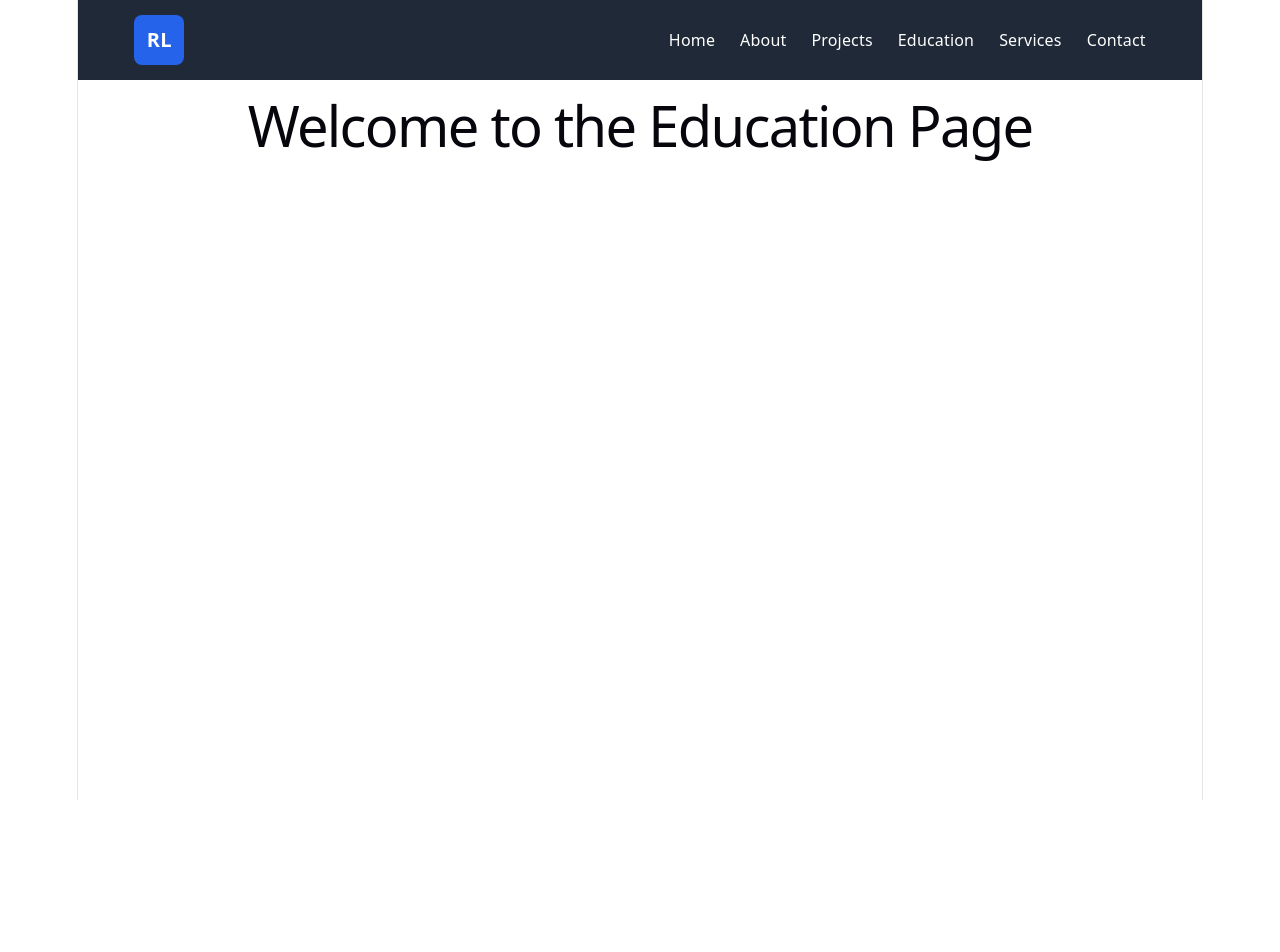
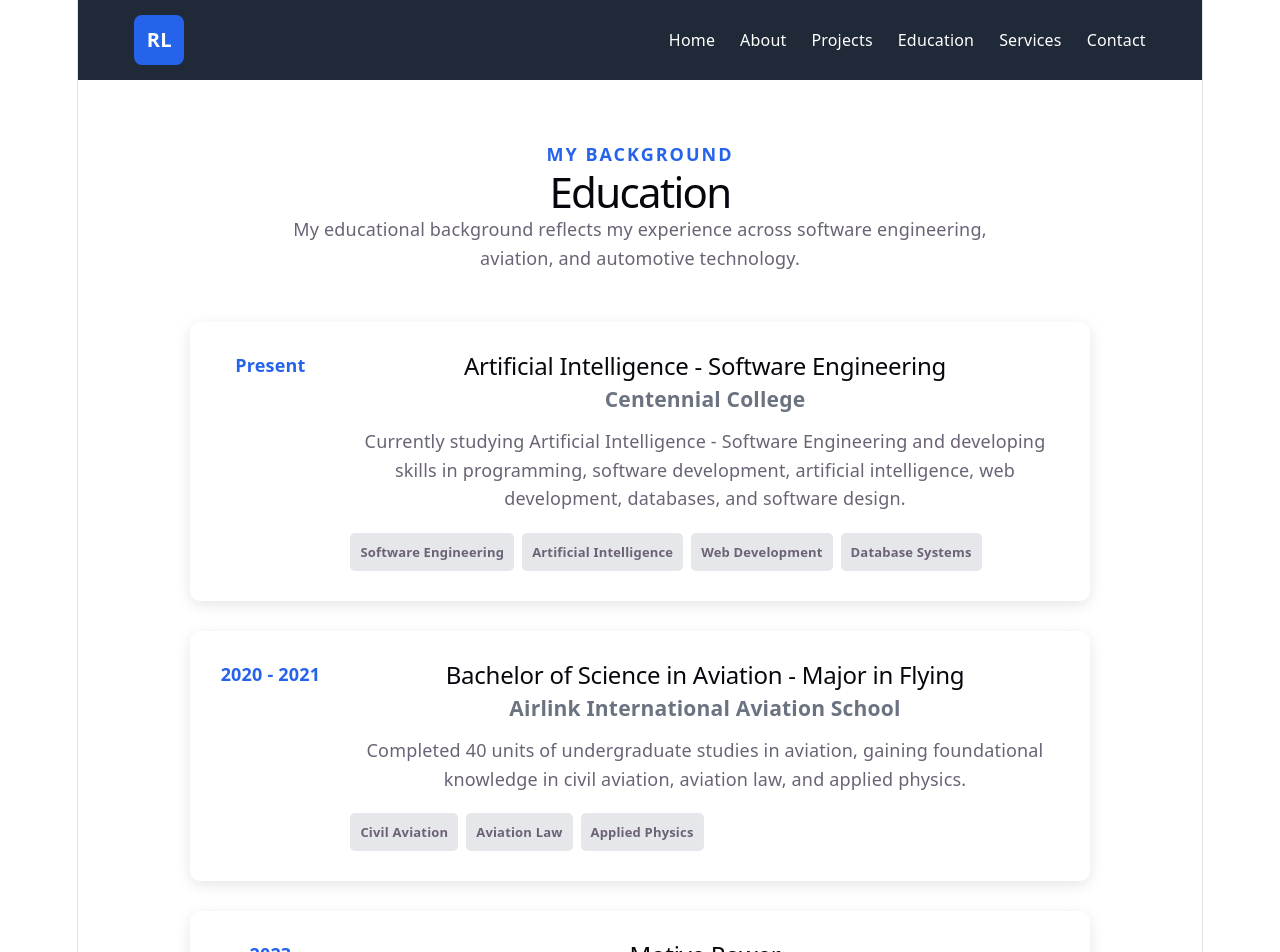
Before and after one commit to rostomiii/WebDevLab1, a React (Vite) app in the folder client/: page /education in a window 1280 px wide. Shown: the top 952 px of the page. Before the commit the page ends 800 px from the top, so only its background shows below. Built offline with nearby package versions, Linux system fonts and the light colour scheme.

Commit message:
added education

```diff
--- a/client/src/education.jsx
+++ b/client/src/education.jsx
@@ -1,7 +1,107 @@
 export default function Education() {
     return (
-        <div>
-            <h1>Welcome to the Education Page</h1>
-        </div>
+        <main className="education-page">
+
+            {/* Education Page Header */}
+            <section className="education-header">
+                <p className="section-label">MY BACKGROUND</p>
+                <h1>Education</h1>
+
+                <p>
+                    My educational background reflects my experience across
+                    software engineering, aviation, and automotive technology.
+                </p>
+            </section>
+
+            {/* Education Timeline */}
+            <section className="education-container">
+
+                {/* Artificial Intelligence - Software Engineering */}
+                <div className="education-card">
+                    <div className="education-year">
+                        Present
+                    </div>
+
+                    <div className="education-content">
+                        <h2>
+                            Artificial Intelligence - Software Engineering
+                        </h2>
+
+                        <h3>Centennial College</h3>
+
+                        <p>
+                            Currently studying Artificial Intelligence -
+                            Software Engineering and developing skills in
+                            programming, software development, artificial
+                            intelligence, web development, databases, and
+                            software design.
+                        </p>
+
+                        <div className="education-skills">
+                            <span>Software Engineering</span>
+                            <span>Artificial Intelligence</span>
+                            <span>Web Development</span>
+                            <span>Database Systems</span>
+                        </div>
+                    </div>
+                </div>
+
+
+                {/* Aviation Studies */}
+                <div className="education-card">
+                    <div className="education-year">
+                        2020 - 2021
+                    </div>
+
+                    <div className="education-content">
+                        <h2>
+                            Bachelor of Science in Aviation - Major in Flying
+                        </h2>
+
+                        <h3>Airlink International Aviation School</h3>
+
+                        <p>
+                            Completed 40 units of undergraduate studies in
+                            aviation, gaining foundational knowledge in civil
+                            aviation, aviation law, and applied physics.
+                        </p>
+
+                        <div className="education-skills">
+                            <span>Civil Aviation</span>
+                            <span>Aviation Law</span>
+                            <span>Applied Physics</span>
+                        </div>
+                    </div>
+                </div>
+
+
+                {/* Motive Power */}
+                <div className="education-card">
+                    <div className="education-year">
+                        2023
+                    </div>
+
+                    <div className="education-content">
+                        <h2>Motive Power</h2>
+
+                        <h3>Centennial College</h3>
+
+                        <p>
+                            Completed studies in the Motive Power program at
+                            Centennial College, developing technical knowledge,
+                            practical skills, and problem-solving abilities in
+                            automotive technology.
+                        </p>
+
+                        <div className="education-skills">
+                            <span>Automotive Technology</span>
+                            <span>Technical Skills</span>
+                            <span>Problem Solving</span>
+                        </div>
+                    </div>
+                </div>
+
+            </section>
+        </main>
     );
 }
--- a/client/src/index.css
+++ b/client/src/index.css
@@ -427,3 +427,93 @@ code {
         grid-template-columns: 1fr;
     }
 }
+
+/* =========================
+   Education Page
+   ========================= */
+
+.education-page {
+    min-height: 100vh;
+    padding: 60px 10%;
+}
+
+.education-header {
+    max-width: 700px;
+    margin: 0 auto 50px;
+    text-align: center;
+}
+
+.education-header h1 {
+    font-size: 42px;
+    margin: 10px 0;
+}
+
+.education-header p {
+    line-height: 1.6;
+}
+
+.education-container {
+    max-width: 900px;
+    margin: 0 auto;
+}
+
+.education-card {
+    display: flex;
+    gap: 30px;
+
+    margin-bottom: 30px;
+    padding: 30px;
+
+    background-color: white;
+    border-radius: 10px;
+
+    box-shadow: 0 4px 15px rgba(0, 0, 0, 0.1);
+}
+
+.education-year {
+    min-width: 100px;
+
+    color: #2563eb;
+    font-size: 18px;
+    font-weight: bold;
+}
+
+.education-content h2 {
+    margin: 0 0 5px;
+    font-size: 24px;
+}
+
+.education-content h3 {
+    margin: 0 0 15px;
+    color: #6b7280;
+}
+
+.education-content p {
+    line-height: 1.6;
+}
+
+/* Skills displayed under each education item */
+.education-skills {
+    display: flex;
+    flex-wrap: wrap;
+    gap: 8px;
+    margin-top: 20px;
+}
+
+.education-skills span {
+    padding: 6px 10px;
+
+    background-color: #e5e7eb;
+    border-radius: 5px;
+
+    font-size: 13px;
+    font-weight: bold;
+}
+
+/* Mobile layout */
+@media (max-width: 700px) {
+    .education-card {
+        flex-direction: column;
+        gap: 10px;
+    }
+}
```
